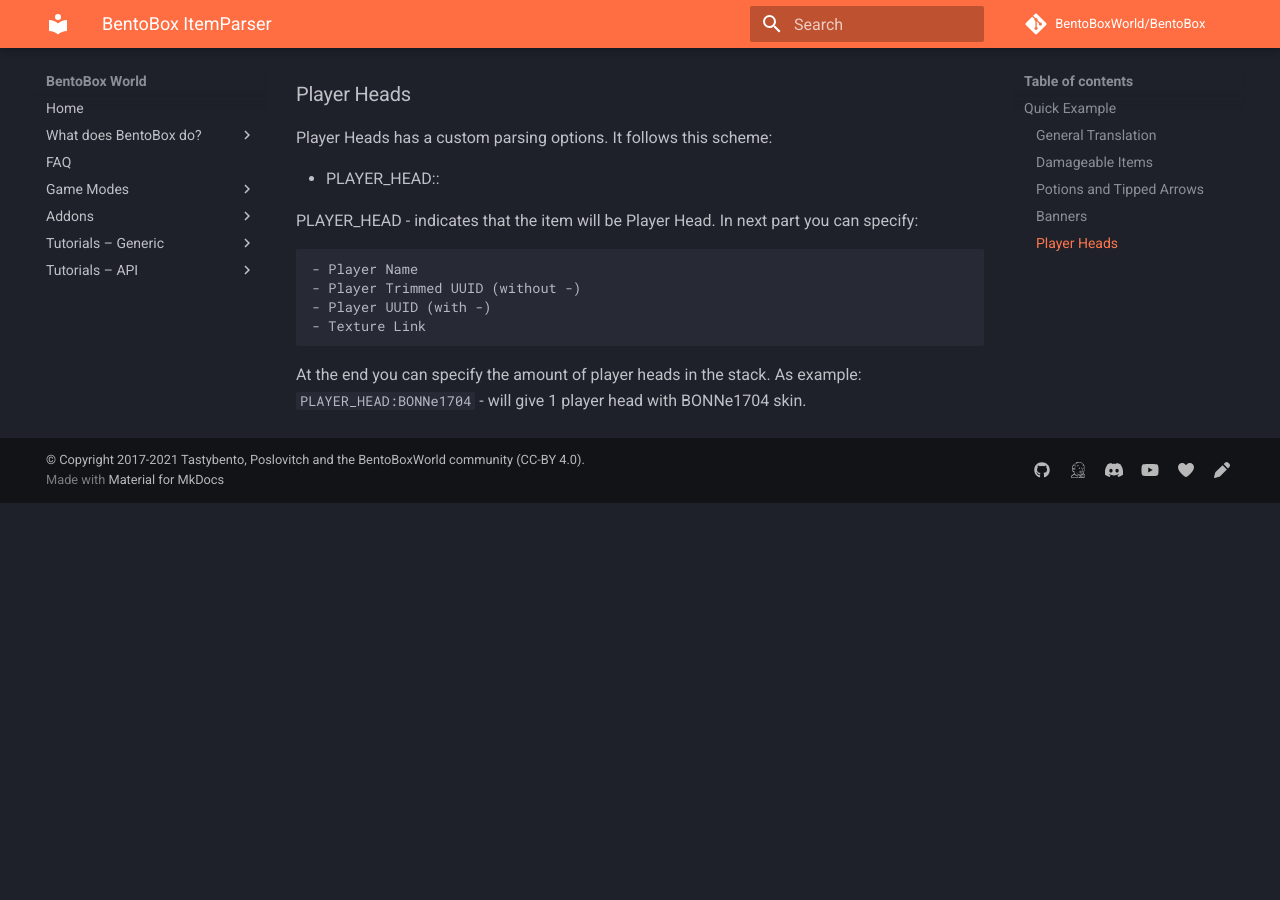
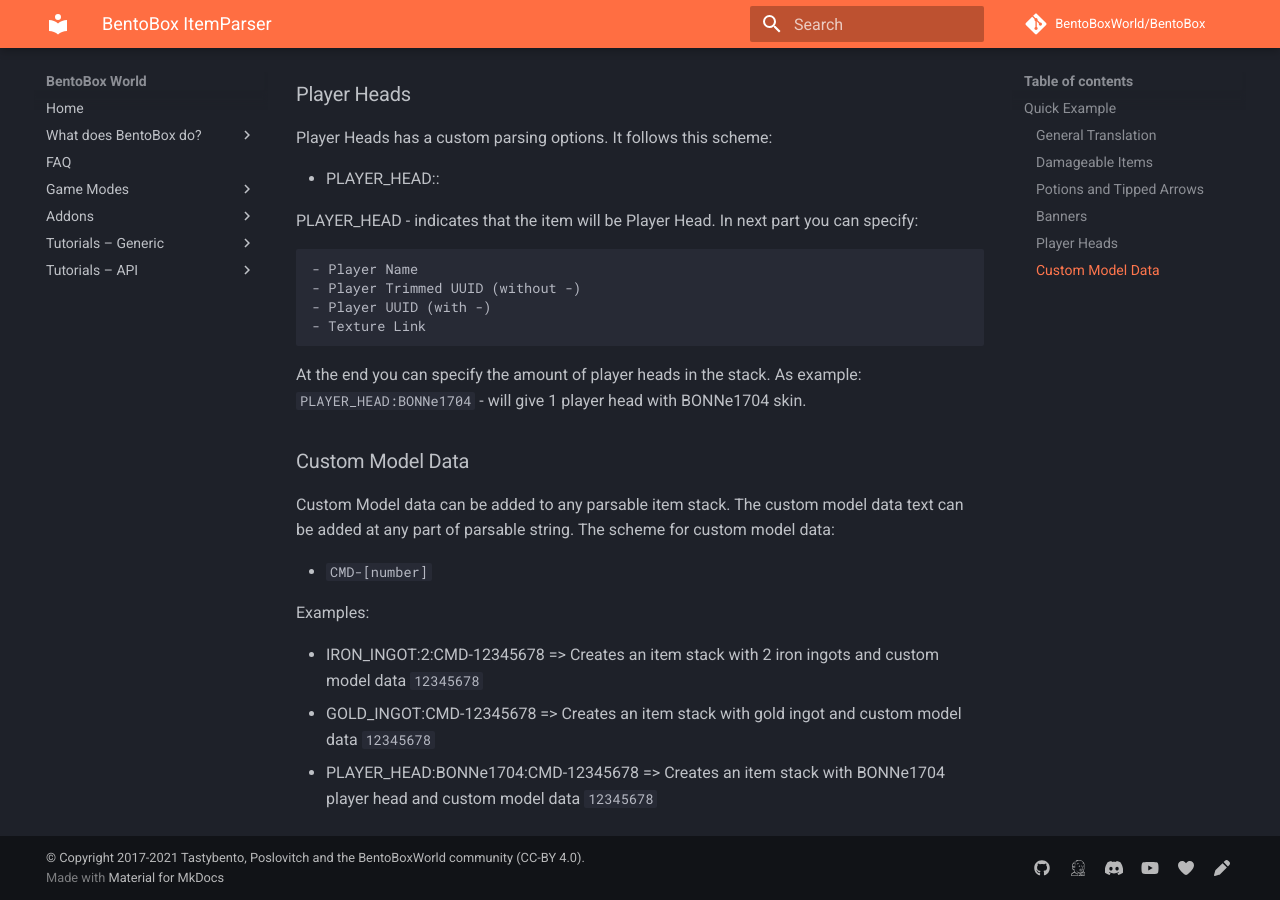
Before and after one commit to BentoBoxWorld/docs, an MkDocs documentation site: the page built from docs/BentoBox/ItemParser.md, in a window 1280 px wide and 900 px high, scrolled down 1638 px. Built offline with MkDocs 1.6.1 and Material for MkDocs 9.7.7, drawn with Linux system fonts in a browser that asks for light colours; comment, search, counter and statistics services are not loaded; before the commit the page ends 2141 px from its top, so only the background shows below that.

Commit message:
Add information about Custom Model Data item stack parsing.

```diff
--- a/docs/BentoBox/ItemParser.md
+++ b/docs/BentoBox/ItemParser.md
@@ -78,3 +78,15 @@
 
 At the end you can specify the amount of player heads in the stack.
 As example: `PLAYER_HEAD:BONNe1704` - will give 1 player head with BONNe1704 skin.
+
+### Custom Model Data
+
+Custom Model data can be added to any parsable item stack. The custom model data text can be added at any part of parsable string. The scheme for custom model data:
+
+- `CMD-[number]`
+
+Examples:
+
+- IRON_INGOT:2:CMD-12345678 => Creates an item stack with 2 iron ingots and custom model data `12345678`
+- GOLD_INGOT:CMD-12345678 => Creates an item stack with gold ingot and custom model data `12345678`
+- PLAYER_HEAD:BONNe1704:CMD-12345678 => Creates an item stack with BONNe1704 player head and custom model data `12345678`
```
